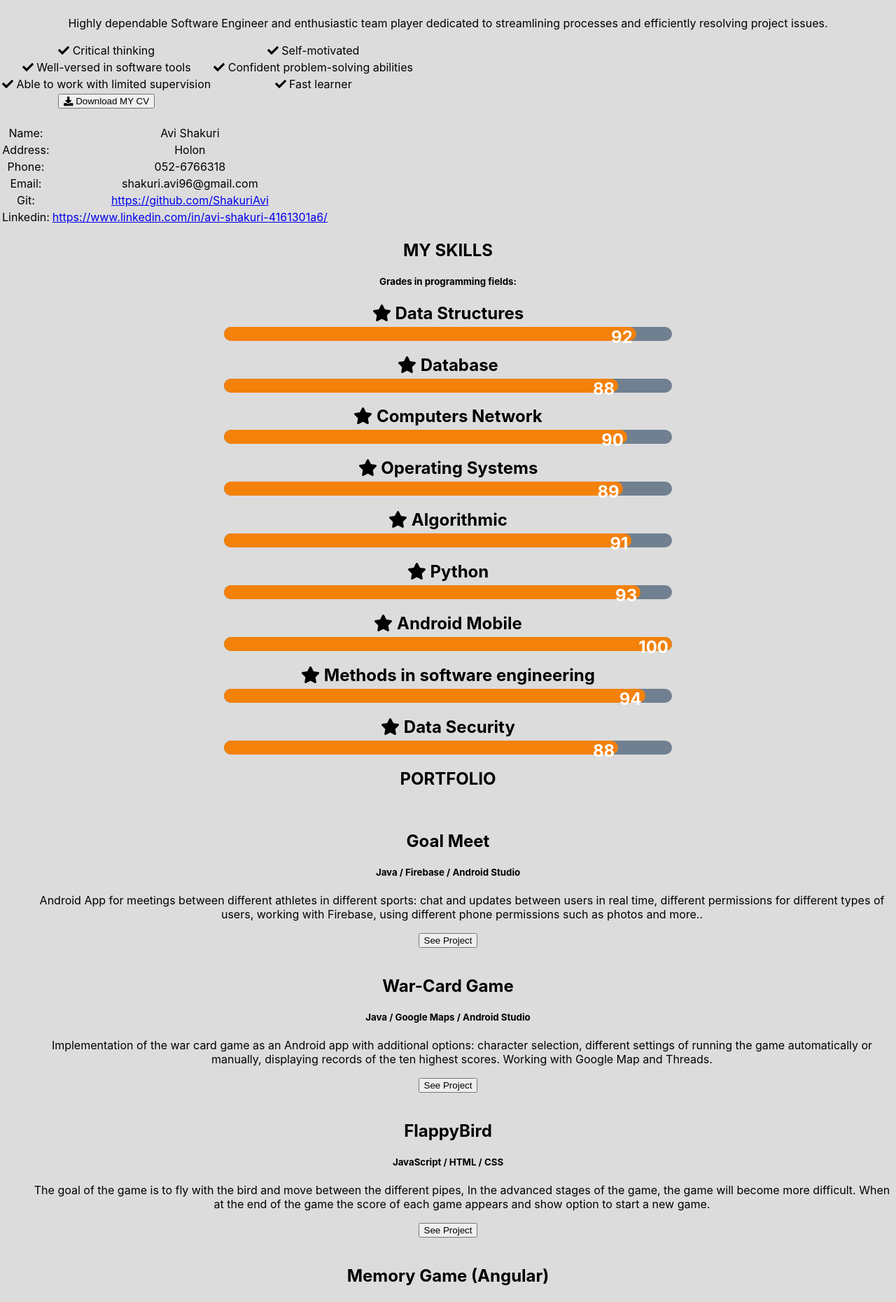
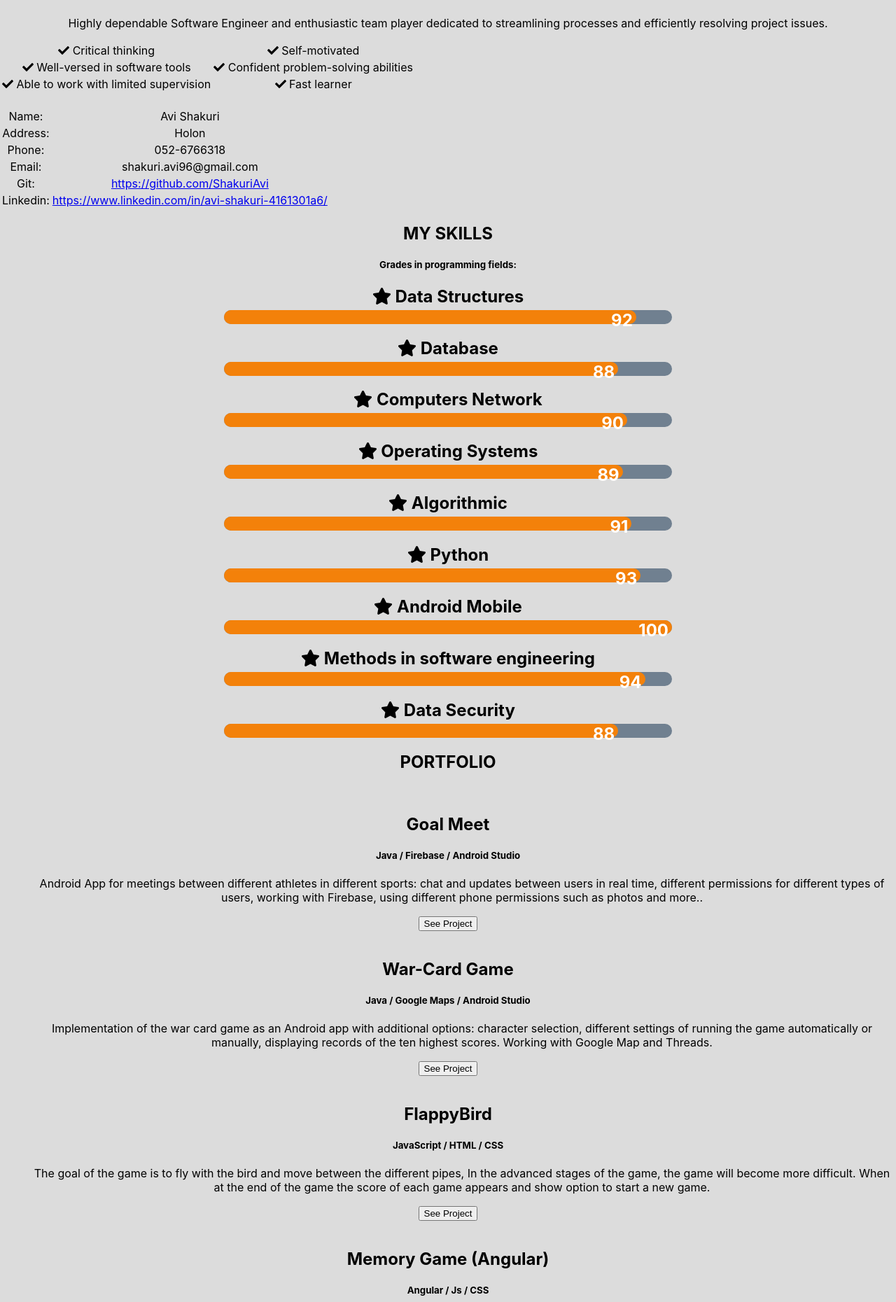
Before and after one commit to ShakuriAvi/My-CV, a React (Create React App) app: page / in a window 1280 px wide. Shown: the part 440-2300 px from the top of the page at 70% size. Built offline with nearby package versions, Linux system fonts and the light colour scheme.

Commit message:
add project

```diff
--- a/src/component/Project.jsx
+++ b/src/component/Project.jsx
@@ -28,7 +28,7 @@ const Project = () => {
                 "and show option to start a new game.", pictureHref: FlappyBird, href: "https://github.com/ShakuriAvi/FlappyBird"
         },
         {
-            nameProject: "Memory Game (Angular)", tools: "Angular / Js / CSS ", description: "Memory game: The player must click in the correct order on the circles after the system which determines the order of pressing the circles randomly.\n Two players participate: the system and the user. Using local storage, animations and more ...", pictureHref: memoryGameAngular, href: "https://github.com/ShakuriAvi/MemoryGame-Angular"
+            nameProject: "Memory Game (Angular)", tools: "Angular / Js / CSS ", description: "Memory game: The player must click in the correct order on the circles after the system which determines.\n the order of pressing the circles randomly.\n Two players participate: the system and the user. Using local storage, animations and more ...", pictureHref: memoryGameAngular, href: "https://github.com/ShakuriAvi/MemoryGame-Angular"
         },
         {
             nameProject: "My Web", tools: "JavaScript / React / CSS ", description: " A site that summarizes my resume, made with React.", pictureHref: myWeb, href: "https://github.com/ShakuriAvi/my-CV"
--- a/src/component/Skills.jsx
+++ b/src/component/Skills.jsx
@@ -27,7 +27,7 @@ const Skills = () => {
                     <div className={style.profession} >
                         <div className={style.name} >
 
-                            <h1> <FontAwesomeIcon icon={faStar} /> {item.profession}   <ProgressBar key={item.bgcolor} bgcolor={item.bgcolor} completed={item.completed} /></h1>
+                            <h1> <FontAwesomeIcon icon={faStar} /> {item.profession}  <ProgressBar key={item.completed} bgcolor={item.bgcolor} completed={item.completed} /></h1>
                         </div>
                     </div>
 
@@ -35,7 +35,7 @@ const Skills = () => {
             </div>
         </section>
     );
-}
+};
 
 
 export default Skills;
--- a/src/component/Summary.jsx
+++ b/src/component/Summary.jsx
@@ -34,12 +34,13 @@ const Summary = () => {
                             <td className={style.data}><FontAwesomeIcon icon={faCheck} />    Fast learner</td>
                         </tr>
                     </tbody>
-                    <div className={style.cv}>
+                </table>
+                {/* <div className={style.cv}>
 
-                        <a className={style.a} href="/CV_Avi_Shakuri.pdf" download><button className={style.btn} > <FontAwesomeIcon icon={faDownload} /> Download MY CV</button></a>
+                    <a className={style.a} href="/CV_Avi_Shakuri.pdf" title="CV_Avi_Shakuri" download="CV_Avi_Shakuri.pdf"><button className={style.btn} > <FontAwesomeIcon icon={faDownload} /> Download MY CV</button></a>
 
-                    </div>
-                </table>
+                </div> */}
+
 
 
             </div>
```
Also changed, not shown: src/App.jsx (+5 -5 lines), src/image/memoryGameAngular.png (added), 1 other file (tests, documents, lock files or other folders).
